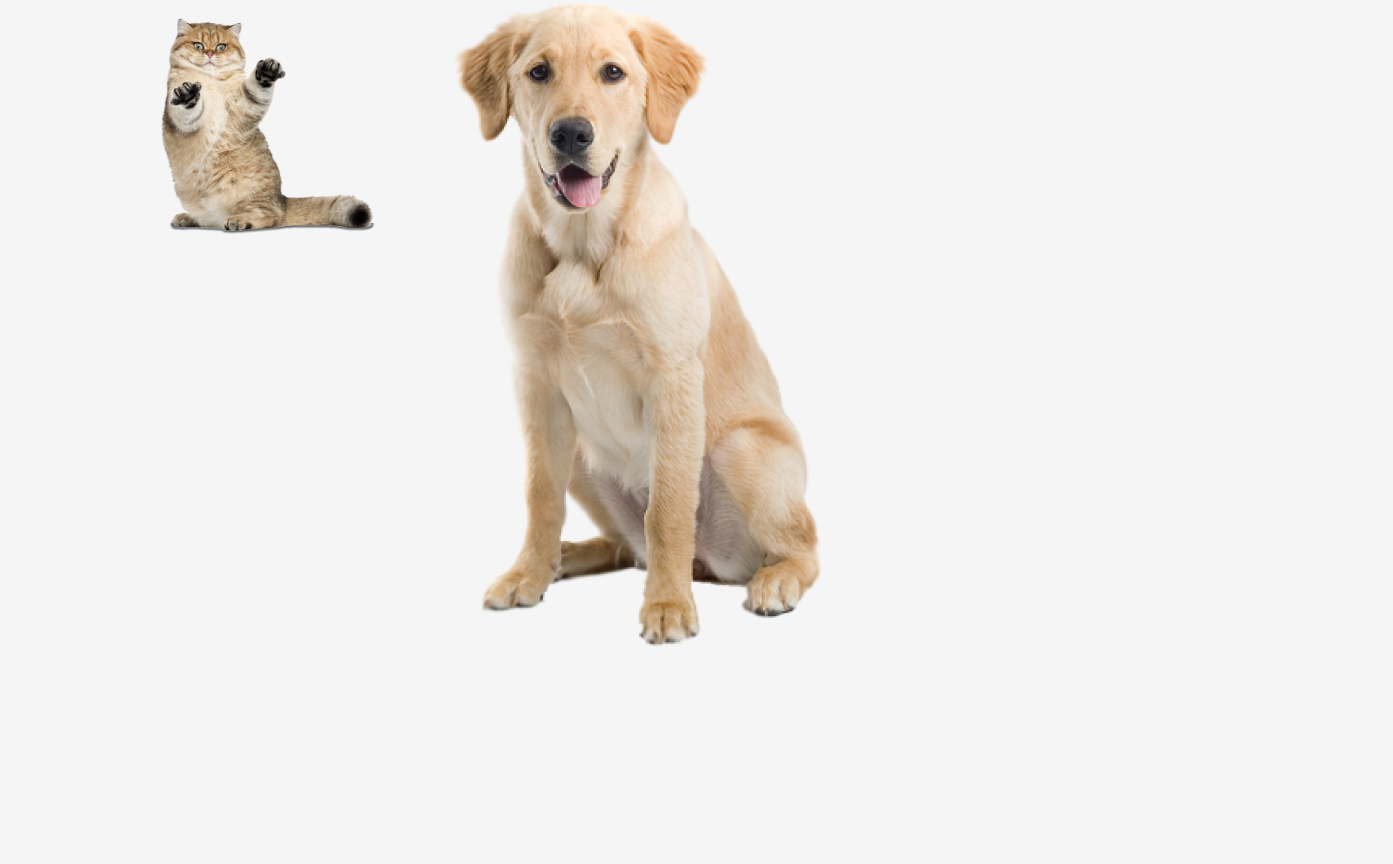
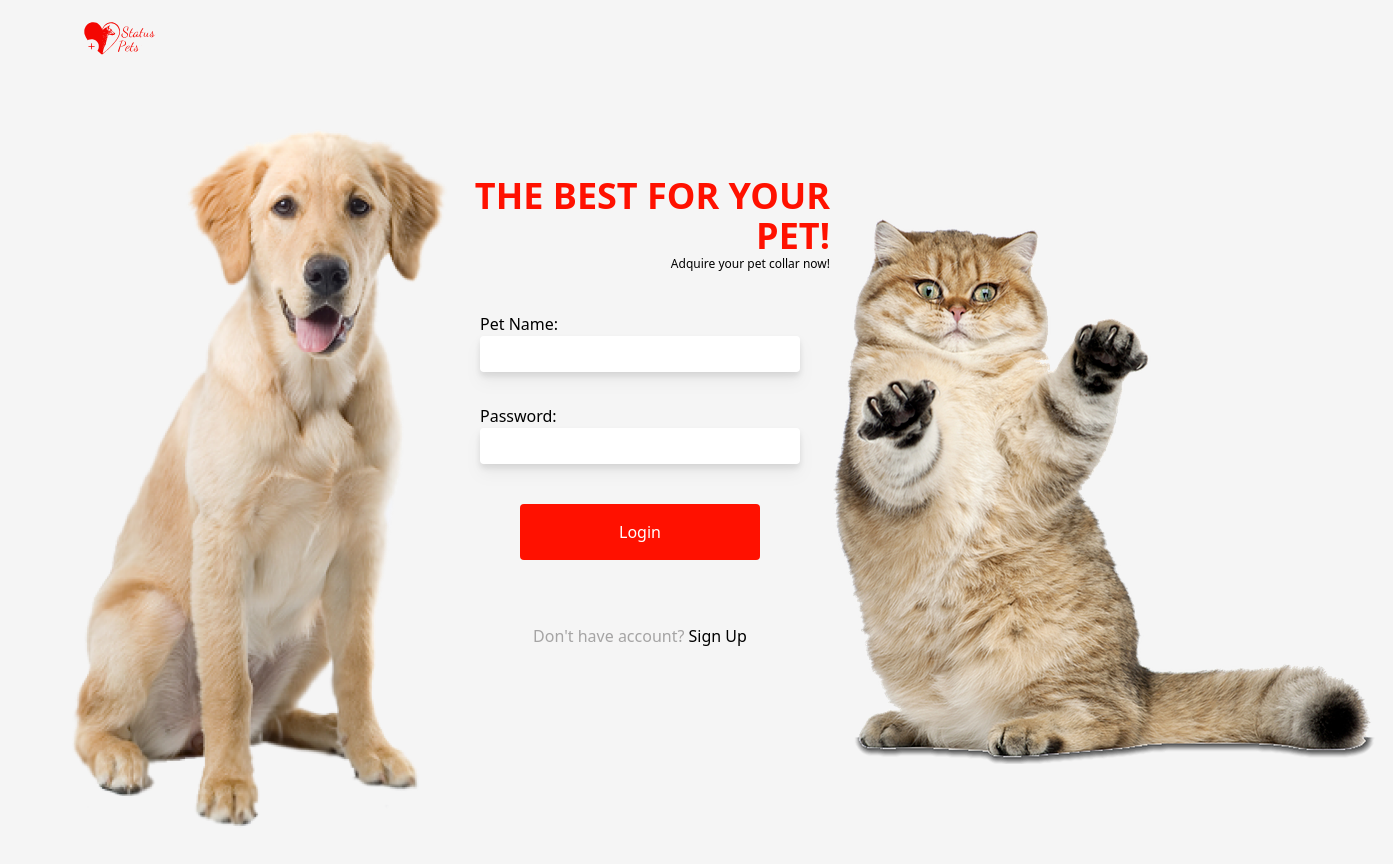
Before and after one commit to FernandoFrali/status-pet, a Next.js app: page / in a window 1280 px wide. Shown: the top 864 px of the page, 1393 px wide, since content can reach past the window. Before the commit the page ends 800 px from the top, so only its background shows below. Built offline with nearby package versions, Linux system fonts and the light colour scheme.

Commit message:
:sparkles: feat: created login/main page

```diff
--- a/src/components/Main/index.tsx
+++ b/src/components/Main/index.tsx
@@ -1,11 +1,64 @@
-import Image from "next/image";
-import catPic from "../../../public/cat.png";
-import dogPic from "../../../public/dog.png";
+import Image from 'next/image';
+import catPic from '../../../public/cat.png';
+import dogPic from '../../../public/dog.png';
+import logo from '../../../public/StatusPets.svg';
+import Link from 'next/link';
 
 const Main = () => (
-  <main className=" grid grid-cols-3 ">
-    <Image src={catPic} alt="A cat image" />
-    <Image src={dogPic} alt="A dog image" />
+  <main>
+    <div className="h-20 flex">
+      <Link href="/" className="w-24">
+        <Image src={logo} alt="Status Pet logo" className="h-20" />
+      </Link>
+    </div>
+    <div className="justify-center h-screen grid sm:grid-cols-3">
+      <Image
+        src={dogPic}
+        alt="A dog image"
+        className="hidden lg:inline-block lg:row-start-1 lg:-scale-x-100 lg:max-w-fit lg:h-705 lg:w-386 lg:col-start-1 lg:col-end-1 lg:self-center lg:justify-self-end"
+      />
+      <Image
+        src={catPic}
+        alt="A cat image"
+        className="hidden lg:inline-block lg:col-start-3 lg:self-center lg:max-w-fit"
+      />
+      <div className="mb-2 self-end sm:block sm:mt-24 col-start-2 col-end-2 sm:row-start-1 sm:self-start justify-self-center">
+        <Image src={catPic} alt="A cat image" className="sm:hidden" />
+        <h1 className="text-lg sm:text-right sm:text-4xl font-bold text-sp-10 col-start-2 col-end-2 sm:justify-self-center dark:text-sp-60">
+          THE BEST FOR YOUR PET!
+        </h1>
+        <p className="hidden sm:block sm:text-xs sm:text-right sm:dark:text-sp-10">
+          Adquire your pet collar now!
+        </p>
+      </div>
+      <form className="sm:row-start-1 flex flex-col justify-center justify-self-center col-start-2 col-end-2 sm:h-575 sm:mt-28">
+        <label className="dark:text-sp-white2">Pet Name:</label>
+        <input
+          className="indent-2 w-80 h-9 drop-shadow-lg rounded focus:outline focus:outline-sp-30 focus:border focus:outline-2 dark:bg-transparent dark:border-2 dark:border-sp-gray dark:focus:border-bg-sp-30 dark:focus:outline dark:focus:outline-2 dark:focus:outline-sp-30 dark:text-white"
+          type="text"
+        />
+        <label className="mt-8 dark:text-sp-white2">Password:</label>
+        <input
+          className="indent-2 w-80 h-9 drop-shadow-lg rounded focus:outline focus:outline-sp-30 focus:border focus:outline-2 dark:bg-transparent dark:border-2 dark:border-sp-gray dark:focus:border-bg-sp-30 dark:focus:outline dark:focus:outline-2 dark:focus:outline-sp-30 dark:text-white"
+          type="password"
+        />
+        <button
+          type="button"
+          className="bg-sp-10 active:bg-transparent active:border-2 active:border-sp-10 active:text-sp-10 hover:bg-sp-30 dark:hover:bg-sp-30 w-60 dark:active:bg-transparent h-14 rounded text-white self-center mt-10"
+        >
+          Login
+        </button>
+        <p className="text-sp-gray2 self-center mt-16">
+          Don&apos;t have account?{' '}
+          <Link
+            href="/register"
+            className="text-black dark:text-white dark:hover:text-sp-10 hover:text-sp-10"
+          >
+            Sign Up
+          </Link>
+        </p>
+      </form>
+    </div>
   </main>
 );
 
```
Also changed, not shown: public/StatusPets.svg, public/cat.png.
